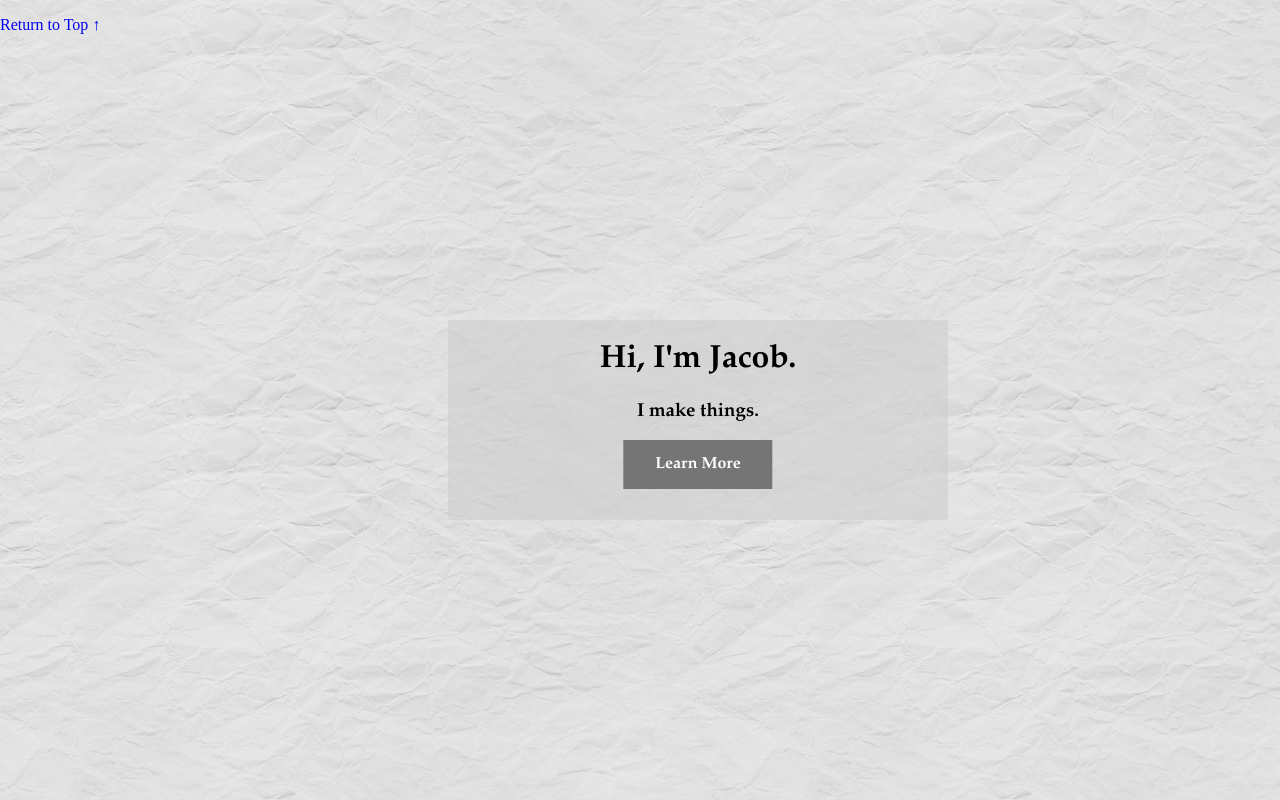
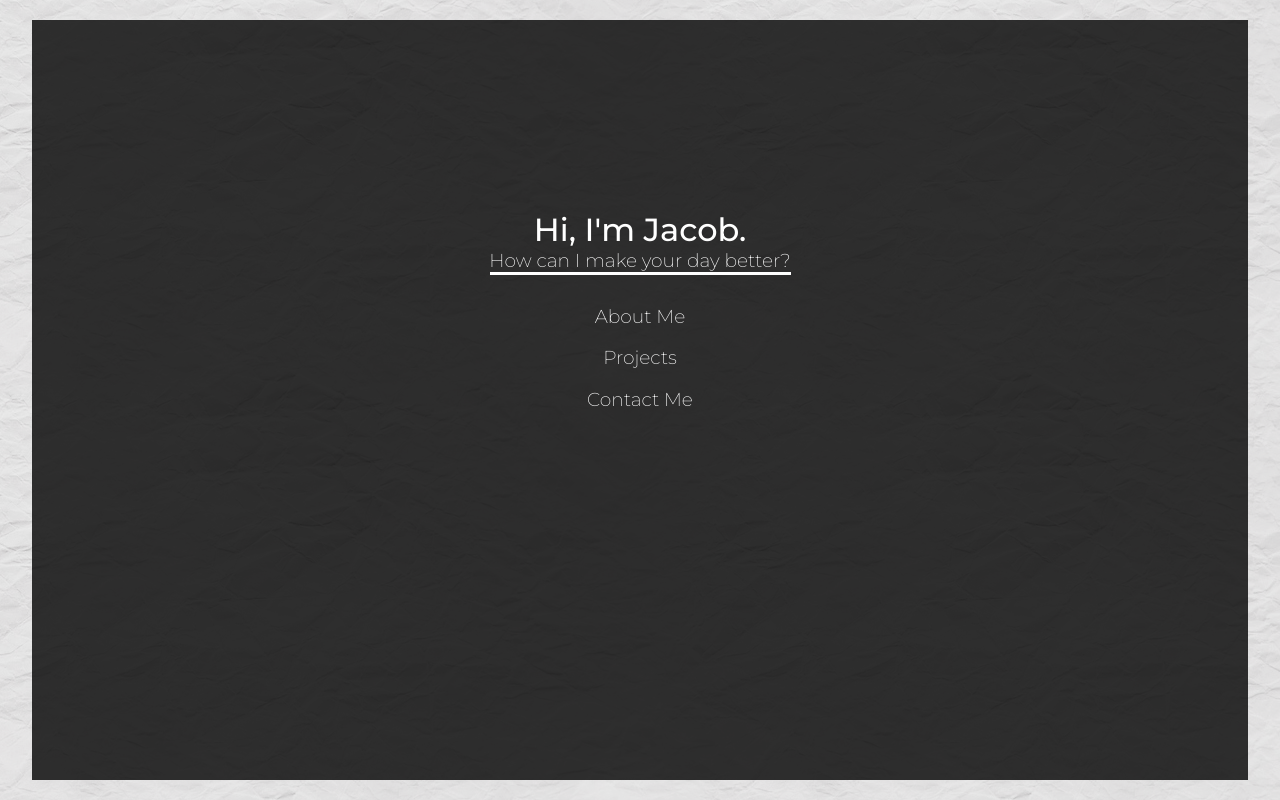
Before and after one commit to NAMDORG/NAMDORG.github.io, a plain HTML site: page index.html in a window 1280 px wide. Shown: the top 800 px of the page. Drawn offline with Linux system fonts and the light colour scheme.

Commit message:
Major reformatting
* Added fonts
* Changed positioning of all elements
* Added simple animations

```diff
--- a/index.html
+++ b/index.html
@@ -1,34 +1,38 @@
 <!DOCTYPE html>
 <html>
 	<head>
-		<meta charset="UTF-8">
+		<meta name="viewport" content="width=device-width, initial-scale=1.0" charset="UTF-8">
 		<title>Jacob Grodman's Portfolio</title>
 
+		<link href="https://fonts.googleapis.com/css?family=Montserrat:200,500" rel='stylesheet'>
 		<link rel="stylesheet" href="style.css">
+		<script src="script.js"></script>
 	</head>
 
 	<body>
-		<!-- Page is split into 3 sections, arranged vertically -->
-
-		<!-- First section, Home -->
+		<div class="wrapper">
 			<div id="home" class="page">
-			<div class="wrapper">
-				<h1>Hi, I'm Jacob.</h1>
-				<h3>I make things.</h3>
-				<a href="#aboutme" class="button">Learn More</a>
+				<div class="container">
+					<div id="siteHeader">
+							<h1 id="title">Hi, I'm Jacob.</h1>
+							<div class="bounds"><h3 id="label">How can I make your day better?</h3></div>
+							<div id="underline"></div>
+					</div>
+					<div id="links">
+						<div class="page-link"><h3>About Me</h3></div>
+						<div class="page-link"><h3>Projects</h3></div>
+						<div class="page-link"><h3>Contact Me</h3></div>
+					</div>
 				</div>
 			</div>
 
 			<div id="aboutme" class="page">
-			<div class="wrapper">
-				<a href="#contact" class="button">Contact Me</a>
-			</div>
+				<div class="container"></div>
 			</div>
 
 			<div id="contact" class="page">
-			<div class="wrapper"></div>
+				<div class="container"></div>
 			</div>
-
-		<a href="#home" class="top"><p>Return to Top &#8593;</p></a>
+		</div>
 	</body>
 </html>
--- a/script.js
+++ b/script.js
@@ -0,0 +1,32 @@
+document.addEventListener('readystatechange', event => {
+	if (event.target.readyState === "complete")
+	{
+		underline();
+		moveHeader();
+		revealLinks();
+	}
+});
+
+function underline()
+{
+	var line = document.getElementById('underline');
+	var label = document.getElementById('label');
+	var labelWidth = label.offsetWidth;
+	line.style.width = labelWidth + "px";
+}
+
+function moveHeader()
+{
+	var siteHeader = document.getElementById('siteHeader');
+	siteHeader.style.top = "25%";
+}
+
+function revealLinks()
+{
+	var links = document.getElementsByClassName('page-link');
+	links[2].style.visibility = "visible";
+	links[1].style.transitionDelay = "3.15s";
+	links[1].style.visibility = "visible";
+	links[0].style.transitionDelay = "3.25s";
+	links[0].style.visibility = "visible";
+}
--- a/style.css
+++ b/style.css
@@ -1,11 +1,6 @@
-html
-{
-	scroll-behavior:smooth;
-}
-
 body
 {
-	background-image: url(images/paperbackground.png);
+	background-image: url('images/paperbackground.png');
 	background-attachment: fixed;
 	position: relative;
 	margin-top: 0;
@@ -13,77 +8,120 @@ body
 	overflow: hidden;
 }
 
+*
+{
+	font-family: 'Montserrat', sans-serif;
+	color: white;
+}
+
 h1
 {
-	font-family: Garamond, serif;
-	text-align: center;
+	font-weight: 500;
 }
 
 h3
 {
-	font-family: Garamond, serif;
-
-	position: relative;
-	text-align: center;
+	font-weight: 200;
 }
 
-a
+/*h3:after {
+  content: "";
+  display: block;
+  height: 2px;
+  left: 50%;
+  position: absolute;
+  background: #fff;
+  transition: width 1s ease 0s, left 1s ease 0s;
+  transition-delay: 1s;
+  width: 0%;
+}
+
+h3:hover:after {
+  width: 100%;
+  left: 0;
+}*/
+
+.wrapper
 {
-	text-decoration: none;
+	box-sizing: border-box;
 }
 
 .page
 {
+	width: 100vw;
 	height: 100vh;
-	width: 100vw;
 	position: absolute;
 }
 
-.wrapper
+.container
 {
-	height: 20vh;
-	width: 30vw;
-	min-width: 500px;
-	min-height: 200px;
+	width: 95%;
+	height: 95%;
+	left: 2.5vw;
+	top: 2.5vh;
+	position: relative;
 
-	top: 40vh;
-	left: 35vw;
-	position: absolute;
-
-	background-color: rgba(204, 204, 204, .5);
+	background-color: rgba(0,0,0,.8);
 }
 
-.button
+#siteHeader
 {
-	background-color: rgb(117, 117, 117);
-	color: white;
-	position: absolute;
-	display: inline-block;
-	padding: 15px 32px;
-
-	top: 60%;
-	left: 50%;
-	transform: translate(-50%, 0%);
-
+	position:absolute;
+	margin: auto;
+	left: 0;
+	right: 0;
 	text-align: center;
-	font-size: 16px;
-	font-weight: bold;
-	font-family: Garamond, serif;
-
-	cursor: pointer;
+	top: 45%;
+	transition: .5s;
+	transition-delay: 3s;
 }
 
-.top
+.bounds
 {
-	top: 0vh;
-	text-align: center;
-	position: fixed;
+	display: flex;
 }
 
 #home
 {
 	top: 0vh;
 	left: 0vw;
+}
+
+#title
+{
+	margin: auto;
+}
+
+#label
+{
+	margin: auto;
+}
+
+#underline
+{
+	margin: auto;
+	width:0px;
+	height:3px;
+	background-color: white;
+	transition: 0.5s;
+	transition-delay: 1s;
+}
+
+#links
+{
+	position:absolute;
+	margin: auto;
+	left: 0;
+	right: 0;
+	text-align: center;
+	top: 35%;
+}
+
+.page-link
+{
+	visibility: hidden;
+	transition: 5s;
+	transition-delay: 3s;
 }
 
 #aboutme
```
Also changed, not shown: fonts/montserrat-italic-variablefont_wght-webfont.woff (added), fonts/montserrat-italic-variablefont_wght-webfont.woff2 (added), fonts/montserrat-variablefont_wght-webfont.woff (added), fonts/montserrat-variablefont_wght-webfont.woff2 (added). Lines whose indentation alone changed are shown as unchanged.
